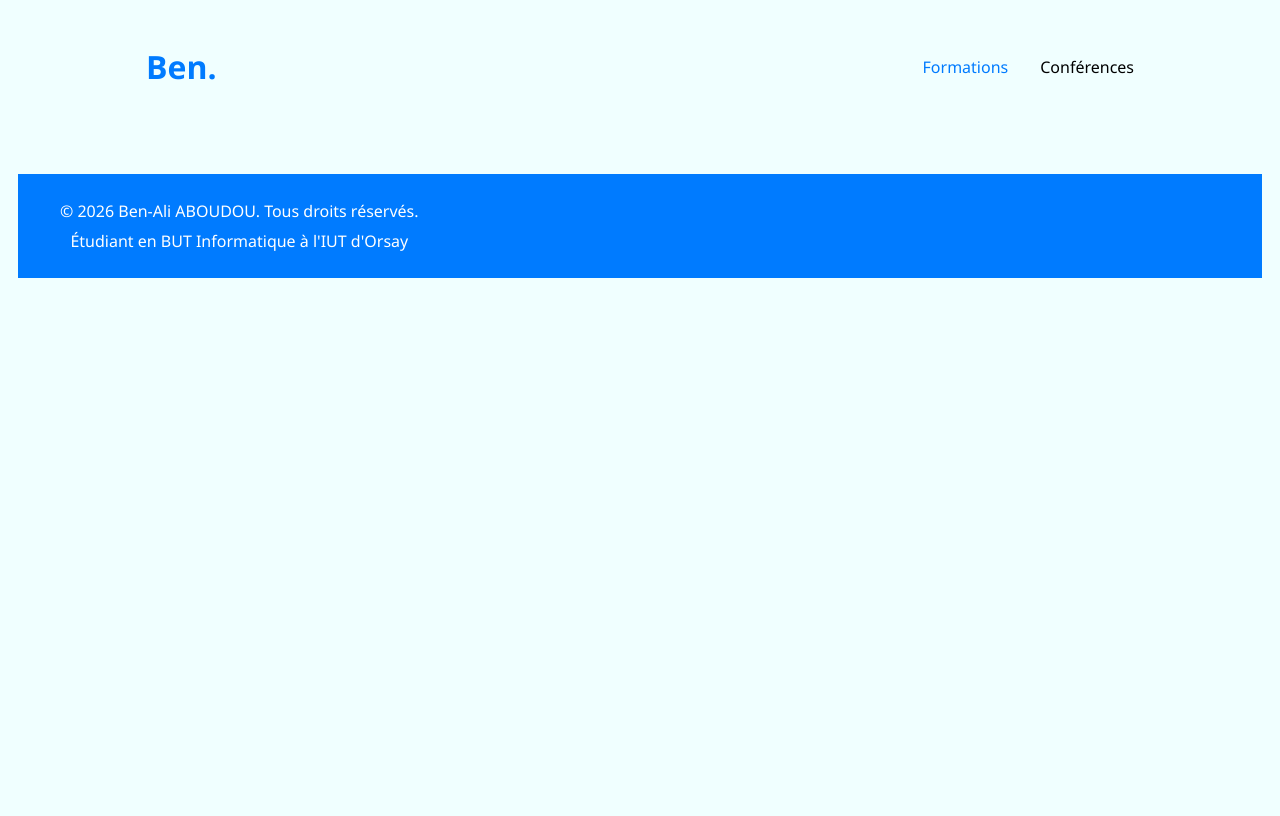
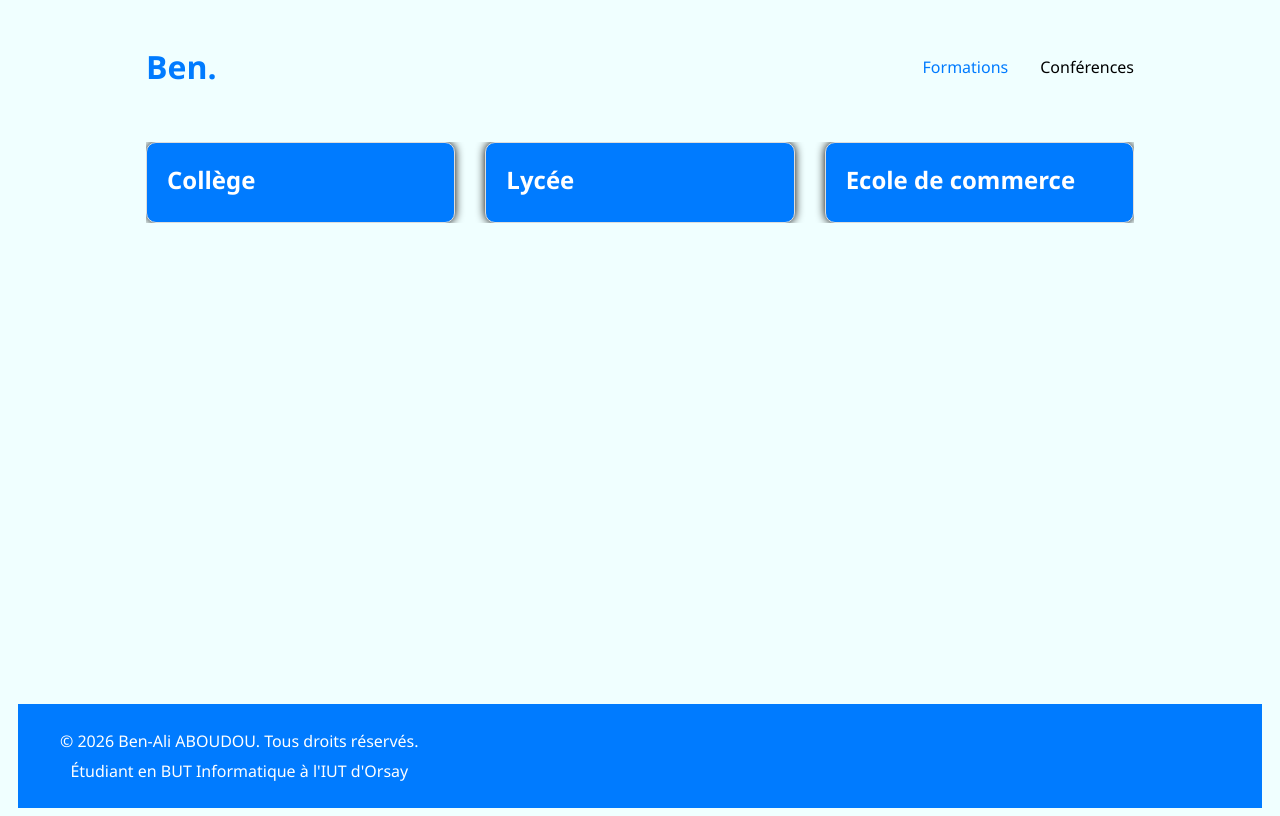
Before and after one commit to Ben-TECHPlayer/gestion-formations-conferences, a React (Create React App) app: page /#/formations in a window 1280 px wide. Built offline with nearby package versions, Linux system fonts and the light colour scheme.

Commit message:
La page de formations commence à prendre forme

```diff
--- a/src/App.js
+++ b/src/App.js
@@ -5,11 +5,13 @@ import Header from './components/Header';
 import Footer from './components/Footer';
 
 import Home from './pages/Home';
+import Formations from './pages/Formations';
 
 import './styles/Footer.css';
 import './styles/Header.css';
 import './styles/Home.css';
 import './styles/index.css';
+import './styles/Formations.css';
 
 function App() {
   return (
@@ -19,8 +21,8 @@ function App() {
           <Header />
           <Routes>
               <Route path="/" element={<Home />} />
-              {/* <Route path="/formations" element={<Formations/>} />
-              <Route path="/conferences" element={<Conferences />} /> */}
+              <Route path="/formations" element={<Formations/>} />
+              {/* <Route path="/conferences" element={<Conferences />} /> */}
 
           </Routes>
           <Footer />
--- a/src/pages/Formations.js
+++ b/src/pages/Formations.js
@@ -0,0 +1,59 @@
+import React, { useState, useEffect } from 'react';
+import '../styles/Formations.css';
+
+function Formations() {
+    return (
+        <main className="home-slider-container">
+            <div class="panel-formations-scrollable">
+                <article id="panel-formations">
+                    <div class="formation-item">
+                        <div class="formation-title">
+                            <h2>Collège</h2>
+                            {/* <img src="./images/lycee-modeste-leroy.png" alt="Lycée Modeste Leroy" class="img-fluid"> */}
+                        </div>
+                        {/* <p><strong>Période : 2021-2023</strong></p> */}
+                        {/* <p><span style="text-decoration: underline;">Mention assez bien</span> avec la moyenne générale de 12,14/20</p> */}
+                        {/* <p><span>Mention assez bien</span> avec la moyenne générale de 12,14/20</p> */}
+                        {/* <p><strong>Certification PIX</strong></p> */}
+                    </div>
+
+                    <div class="formation-item">
+                        <div class="formation-title">
+                            <h2>Lycée</h2>
+                            {/* <img src="./images/iut-orsay.png" alt="IUT d'Orsay - Université Paris-Saclay" class="img-fluid"> */}
+                        </div>
+                        {/* <p><strong>Période : 2023-2027</strong></p> */}
+                        {/* <p><strong>Certifications LinkedIn :</strong></p> */}
+                        {/* <ul style="margin-top: 0; " class="liste-certifications"> */}
+                        {/* <ul>
+                            <li><a href="https://www.linkedin.com/learning/certificates/0ba9ca8c66ec19ce0ac2198342b9237fed41325c666016a8be00562dc3a6de9b?trk=share_certificate">Certification Devenir développeur web full-stack</a></li>
+                            <li><a href="https://www.linkedin.com/learning/certificates/28e438c2ee097339b80d2025b4033754ab12d8532b9a19554bcad1e5b622a3f6?trk=share_certificate">Certification Devenir designer web</a></li>
+                            <li><a href="https://www.linkedin.com/learning/certificates/d67bf1a1c431e133671841b91828285162d9f179879eb5d83150ad90cca15211?trk=share_certificate">Certification Devenir développeur d'applications mobiles avec Android</a></li>
+                        </ul> */}
+                    </div>
+
+                    <div class="formation-item">
+                        <div class="formation-title">
+                            <h2>Ecole de commerce</h2>
+                            {/* <img src="./images/iut-orsay.png" alt="IUT d'Orsay - Université Paris-Saclay" class="img-fluid"> */}
+                        </div>
+                        {/* <p><strong>Période : 2027-2030</strong></p> */}
+                        {/* <p><strong>Certifications LinkedIn :</strong></p> */}
+                        {/* <ul style="margin-top: 0; " class="liste-certifications"> */}
+                        {/* <ul>
+                            <li><a href="https://www.linkedin.com/learning/certificates/0ba9ca8c66ec19ce0ac2198342b9237fed41325c666016a8be00562dc3a6de9b?trk=share_certificate">Certification Devenir développeur web full-stack</a></li>
+                            <li><a href="https://www.linkedin.com/learning/certificates/28e438c2ee097339b80d2025b4033754ab12d8532b9a19554bcad1e5b622a3f6?trk=share_certificate">Certification Devenir designer web</a></li>
+                            <li><a href="https://www.linkedin.com/learning/certificates/d67bf1a1c431e133671841b91828285162d9f179879eb5d83150ad90cca15211?trk=share_certificate">Certification Devenir développeur d'applications mobiles avec Android</a></li>
+                        </ul> */}
+                    </div>
+                </article>
+            </div>
+
+            {/* <fieldset>Contactez-nous</fieldset>
+            <button type="submit" id="destination-formulaire-contact" name="demande" value="Demande un renseignement"></input> */}
+
+        </main>
+    );
+}
+
+export default Formations;
--- a/src/styles/Home.css
+++ b/src/styles/Home.css
@@ -21,8 +21,8 @@ main .panel-formations-scrollable #panel-formations{
 
 /* Laisser de l'espace entre les blocs de formations */
 main .panel-formations-scrollable #panel-formations{
-    display: flex;
-    flex-direction: row;
+    display: grid;
+    grid-template-columns: repeat(3,1fr);
     gap: 30px;
 }
 
```
Also changed, not shown: src/styles/Formations.css (added).
